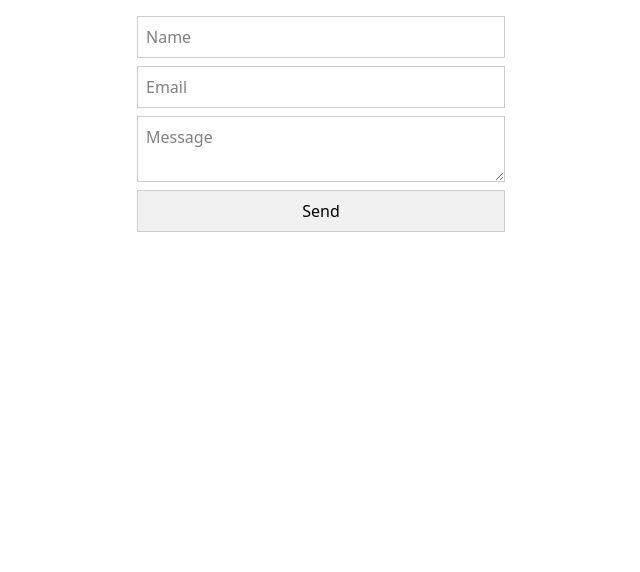
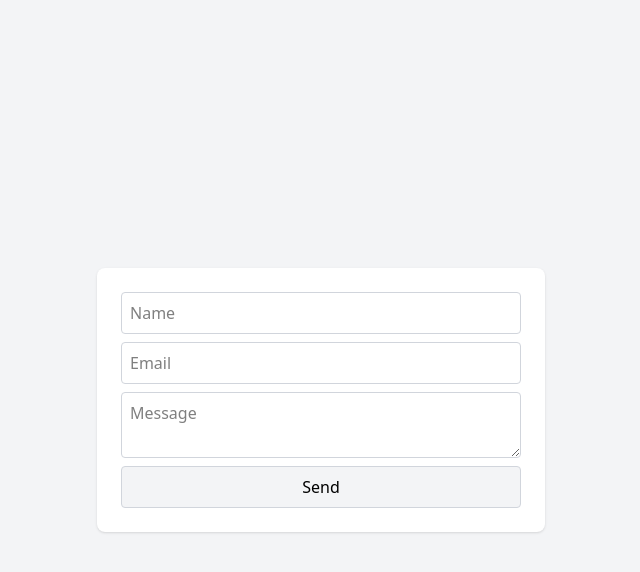
Before and after one commit to ryusuke2003/hands-on, a Next.js app in the folder my-app/: page / in a window 1280 px wide. Shown: the top 572 px of the page, without its empty margins (319-959 px from the left). Built offline with nearby package versions, Linux system fonts and the light colour scheme.

Commit message:
feat: style pages with Tailwind CSS

```diff
--- a/my-app/app/layout.tsx
+++ b/my-app/app/layout.tsx
@@ -13,7 +13,7 @@ export default function RootLayout({
 }>) {
   return (
     <html lang="en">
-      <body>{children}</body>
+      <body className="min-h-screen bg-gray-100">{children}</body>
     </html>
   );
 }
--- a/my-app/app/page.tsx
+++ b/my-app/app/page.tsx
@@ -1,14 +1,14 @@
-'use client';
+"use client";
 
-import { useState } from 'react';
-import { useRouter } from 'next/navigation';
+import { useState } from "react";
+import { useRouter } from "next/navigation";
 
 export default function Home() {
   const router = useRouter();
-  const [form, setForm] = useState({ name: '', email: '', message: '' });
+  const [form, setForm] = useState({ name: "", email: "", message: "" });
 
   const handleChange = (
-    e: React.ChangeEvent<HTMLInputElement | HTMLTextAreaElement>
+    e: React.ChangeEvent<HTMLInputElement | HTMLTextAreaElement>,
   ) => {
     setForm({ ...form, [e.target.name]: e.target.value });
   };
@@ -16,39 +16,32 @@ export default function Home() {
   const handleSubmit = async (e: React.FormEvent<HTMLFormElement>) => {
     e.preventDefault();
     try {
-      const res = await fetch('/api/entries', {
-        method: 'POST',
+      const res = await fetch("/api/entries", {
+        method: "POST",
         body: JSON.stringify(form),
       });
       if (res.ok) {
-        router.push('/thanks');
+        router.push("/thanks");
       } else {
-        alert('Submission failed');
+        alert("Submission failed");
       }
     } catch (err) {
-      alert('Submission failed');
+      alert("Submission failed");
     }
   };
 
   return (
-    <main>
+    <main className="flex min-h-screen items-center justify-center p-4">
       <form
         onSubmit={handleSubmit}
-        style={{
-          display: 'flex',
-          flexDirection: 'column',
-          gap: '8px',
-          maxWidth: '400px',
-          margin: '0 auto',
-          padding: '16px',
-        }}
+        className="flex w-full max-w-md flex-col gap-2 rounded-lg bg-white p-6 shadow"
       >
         <input
           name="name"
           value={form.name}
           onChange={handleChange}
           placeholder="Name"
-          style={{ padding: '8px', border: '1px solid #ccc' }}
+          className="rounded border border-gray-300 p-2"
         />
         <input
           type="email"
@@ -56,23 +49,18 @@ export default function Home() {
           value={form.email}
           onChange={handleChange}
           placeholder="Email"
-          style={{ padding: '8px', border: '1px solid #ccc' }}
+          className="rounded border border-gray-300 p-2"
         />
         <textarea
           name="message"
           value={form.message}
           onChange={handleChange}
           placeholder="Message"
-          style={{ padding: '8px', border: '1px solid #ccc' }}
+          className="rounded border border-gray-300 p-2"
         />
         <button
           type="submit"
-          style={{
-            padding: '8px',
-            border: '1px solid #ccc',
-            background: '#f0f0f0',
-            cursor: 'pointer',
-          }}
+          className="rounded border border-gray-300 bg-gray-100 p-2 hover:bg-gray-200"
         >
           Send
         </button>
--- a/my-app/app/thanks/page.tsx
+++ b/my-app/app/thanks/page.tsx
@@ -1,10 +1,12 @@
-import Link from 'next/link';
+import Link from "next/link";
 
 export default function Thanks() {
   return (
-    <main>
-      <h1>送信ありがとうございます</h1>
-      <Link href="/">トップへ戻る</Link>
+    <main className="flex min-h-screen flex-col items-center justify-center gap-4">
+      <h1 className="text-xl font-semibold">送信ありがとうございます</h1>
+      <Link href="/" className="text-blue-600 hover:underline">
+        トップへ戻る
+      </Link>
     </main>
   );
 }
```
